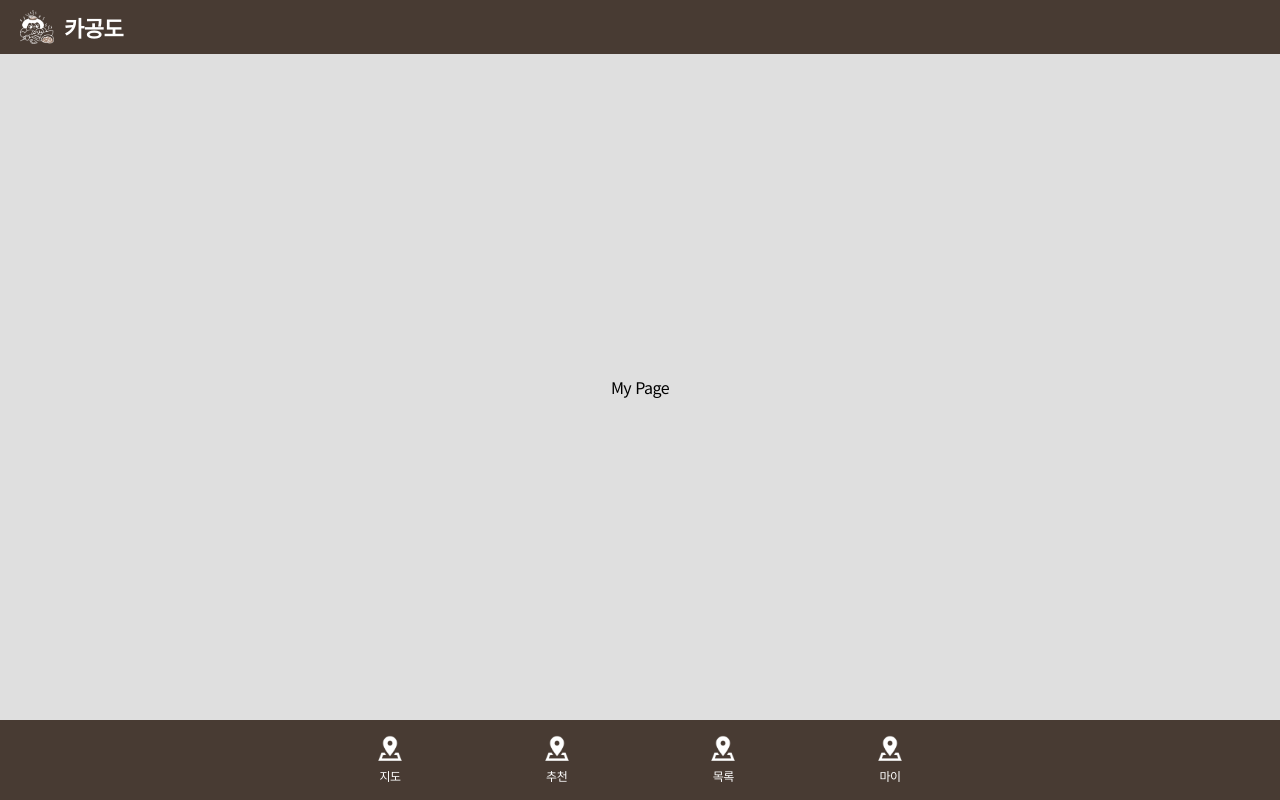
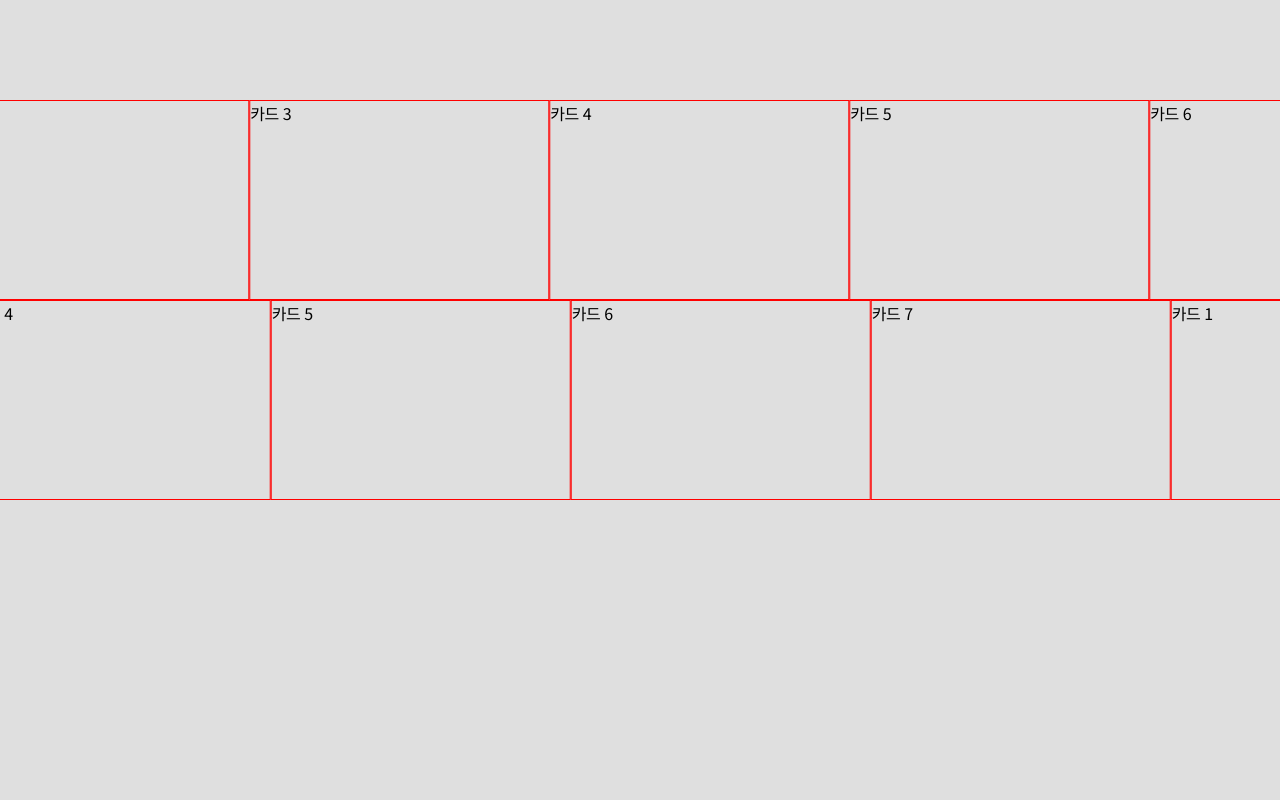
Before and after one commit to APPS-sookmyung/2024-Cagongdo, a React (Create React App) app: page /my-page in a window 1280 px wide. Built offline with nearby package versions, Linux system fonts and the light colour scheme; a web font is replaced by a local one.

Commit message:
Design: change subtitle

```diff
--- a/src/pages/MyPage/MyPage.tsx
+++ b/src/pages/MyPage/MyPage.tsx
@@ -1,13 +1,50 @@
+import React, { useEffect } from 'react';
 import * as S from './MyPageStyle';
-import Header from '../../components/Header/Header';
-import TabBar from '../../components/TabBar/TabBar';
 
 const MyPage: React.FC = () => {
+  const cards = [
+    '카드 1',
+    '카드 2',
+    '카드 3',
+    '카드 4',
+    '카드 5',
+    '카드 6',
+    '카드 7',
+  ];
+
+  const duplicatedCards = [...cards, ...cards]; // 카드 배열을 복제
+
+  useEffect(() => {
+    // 스크롤 방지
+    const preventScroll = (e: WheelEvent | TouchEvent) => {
+      e.preventDefault();
+    };
+
+    window.addEventListener('wheel', preventScroll, { passive: false });
+    window.addEventListener('touchmove', preventScroll, { passive: false });
+
+    return () => {
+      window.removeEventListener('wheel', preventScroll);
+      window.removeEventListener('touchmove', preventScroll);
+    };
+  }, []);
+
   return (
     <S.Container>
-      <Header />
-      <p>My Page</p>
-      <TabBar />
+      <S.AnimationLayout>
+        {duplicatedCards.map((card, index) => (
+          <S.FlowBox key={index}>
+            <p>{card}</p>
+          </S.FlowBox>
+        ))}
+      </S.AnimationLayout>
+      <S.AnimationLayoutReverse>
+        {duplicatedCards.map((card, index) => (
+          <S.FlowBox key={index}>
+            <p>{card}</p>
+          </S.FlowBox>
+        ))}
+      </S.AnimationLayoutReverse>
     </S.Container>
   );
 };
--- a/src/pages/MyPage/MyPageStyle.ts
+++ b/src/pages/MyPage/MyPageStyle.ts
@@ -1,15 +1,51 @@
-import { styled } from 'styled-components';
+import styled, { keyframes } from 'styled-components';
+
+const flowing = keyframes`
+  0% {
+    transform: translate3d(0, 0, 0);
+  }
+  100% {
+    transform: translate3d(-100%, 0, 0);
+  }
+`;
+
+const flowingReverse = keyframes`
+  0% {
+    transform: translate3d(-100%, 0, 0);
+  }
+  100% {
+    transform: translate3d(0, 0, 0);
+  }
+`;
 
 // 스타일드 컴포넌트 정의
 export const Container = styled.div`
   box-sizing: border-box;
-  padding: 54px 20px 80px 20px;
+  padding: 100px 0;
   width: 100vw;
   height: 100vh;
   overflow: hidden;
   display: flex;
   flex-direction: column;
-  justify-content: center;
-  align-items: center;
-  row-gap: 40px;
 `;
+
+export const AnimationLayout = styled.div`
+  /* border: 1px solid red; */
+  width: 100%;
+  display: flex;
+  animation: ${flowing} 20s linear infinite;
+`;
+
+export const AnimationLayoutReverse = styled.div`
+  /* border: 1px solid red; */
+  width: 100%;
+  display: flex;
+  animation: ${flowingReverse} 20s linear infinite;
+`;
+
+export const FlowBox = styled.div`
+  border: 1px solid red;
+  width: 300px; // 고정된 너비
+  height: 200px;
+  flex-shrink: 0; // 카드가 줄어들지 않도록 설정
+`;
```
Also changed, not shown: src/assets/imgs/onboardingImg.png.
